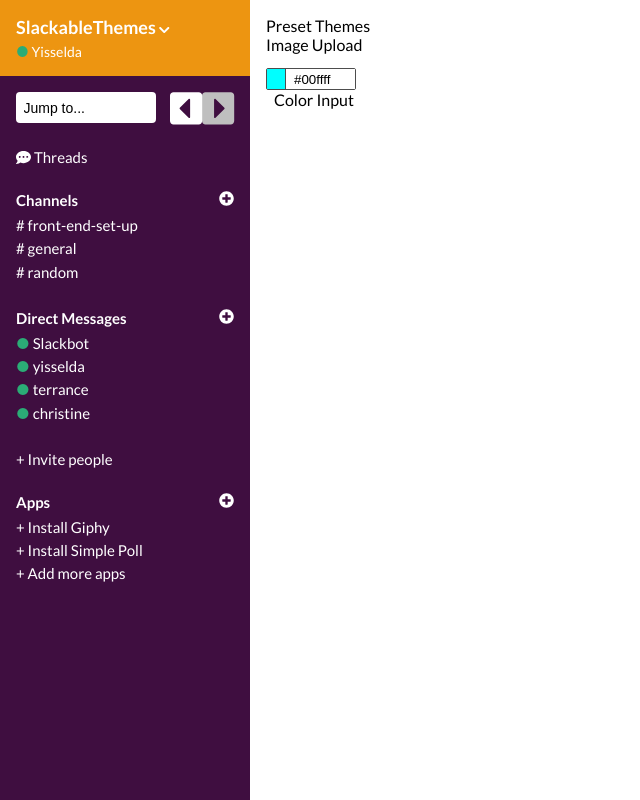
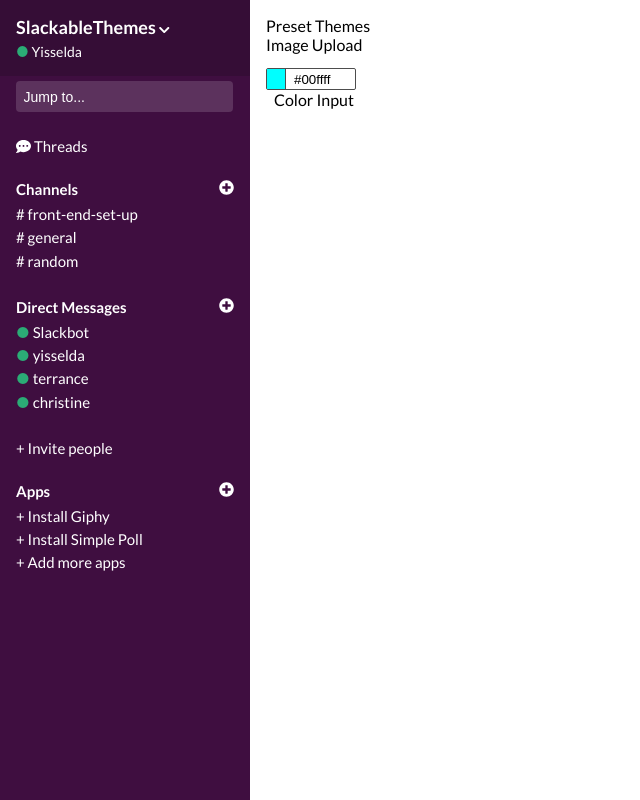
Before and after one commit to yisselda/SlackableThemes, a React app: page / in a window 1280 px wide. Shown: the whole page, without its empty margins (0-640 px from the left). Built offline with nearby package versions, Linux system fonts and the light colour scheme.

Commit message:
Add on hover styling

```diff
--- a/src/components/SideBar.js
+++ b/src/components/SideBar.js
@@ -4,15 +4,28 @@
 import { FontAwesomeIcon } from '@fortawesome/react-fontawesome';
 import { faBell as farBell } from '@fortawesome/fontawesome-free-regular';
 import { faPlusCircle, faCommentDots, faChevronDown, faCaretSquareLeft, faCaretSquareRight } from '@fortawesome/free-solid-svg-icons';
-import { jsx } from '@emotion/core';
+import { jsx, css } from '@emotion/core';
 
 const SideBar = ({ theme : { columnBg, menuBgHover, activeItem, activeItemText, hoverItem, textColor, activePresence, mentionBadge }}) => {
   const channels = ['front-end-set-up','general', 'random'];
   const messages = ['Slackbot','yisselda', 'terrance', 'christine'];
   const apps = ['Install Giphy', 'Install Simple Poll', 'Add more apps'];
 
+  const changeBackground = () => css({
+    ':hover': {
+      backgroundColor: hoverItem
+    }
+  })
+
+  // const focusBackground = () => css({
+  //   ':focus': {
+  //     backgroundColor: activeItem,
+  //     color: activeItemText
+  //   }
+  // })
+
   return (
-  <div className='sidebar' style={{ backgroundColor: columnBg }} >
+  <div className='sidebar' style={{ backgroundColor: columnBg, color: textColor }} >
     <div className='sidebar-menu' css={{
       '&:hover': {
         backgroundColor: menuBgHover
@@ -24,22 +37,20 @@
     </div>
 
     <div className='sidebar-nav'>
-      <input className='find-input' type='text' value='Jump to...' readOnly />
-      <FontAwesomeIcon className='right-icon' icon={faCaretSquareRight} />
-      <FontAwesomeIcon className='left-icon' icon={faCaretSquareLeft} />
+      <input className='find-input' type='text' value='Jump to...' readOnly style={{ color: textColor }} />
 
       <p className='threads'><FontAwesomeIcon className='chat-icon' icon={faCommentDots} /> Threads</p>
 
       <FontAwesomeIcon className='plus-icon' icon={faPlusCircle} />
       <h2 className='channels'>Channels</h2>
-      <ul className='channels-list'>
-        {channels.map((channel) => <li key={channel}># {channel}</li>)}
+      <ul className='channels-list' >
+        {channels.map((channel) => <li key={channel} css={changeBackground}># {channel}</li>)}
       </ul>
 
       <FontAwesomeIcon className='plus-icon' icon={faPlusCircle} />
       <h2 className='direct-messages'>Direct Messages</h2>
       <ul className='messages-list'>
-        {messages.map((message) => <li key={message}><span className='active-status' style={{ color: activePresence }}>●</span> {message}</li>)}
+        {messages.map((message) => <li key={message} css={changeBackground}><span className='active-status' style={{ color: activePresence }}>●</span> {message}</li>)}
       </ul>
 
       <p className='invite-people'>+ Invite people</p>
--- a/src/containers/PageContainer.js
+++ b/src/containers/PageContainer.js
@@ -6,9 +6,9 @@
 
 const aubergine = {
   columnBg: "#3F0E40",
-  // menuBgHover: "#350D36",
-  menuBgHover: "#ED9511",
-  activeItem: "#1164A3",
+  menuBgHover: "#350D36",
+  // activeItem: "#1164A3",
+  activeItem: '#F70A0A',
   activeItemText: "#FFFFFF",
   hoverItem: "#350D36",
   textColor: "#FFFFFF",
--- a/src/styles/sidebar.scss
+++ b/src/styles/sidebar.scss
@@ -33,7 +33,7 @@
 }
 
 .find-input {
-  width: 125px;
+  width: 92.5%;
   border-radius: 4px;
   padding: 7.5px;
   border: none;
@@ -43,6 +43,10 @@
 
 .threads, .invite-people {
   margin: 25px 0 25px 0;
+}
+
+input {
+  background-color: rgba(255,255,255,0.15);
 }
 
 h2 {
@@ -78,17 +82,10 @@
   @include right-float();
 }
 
-.right-icon, .left-icon {
-  font-size: 2.30rem;
-  position: relative;
-  bottom: 2.5px;
-  @include right-float();
-}
-
-.right-icon {
-  color: lighten(black, 75%);
-}
-
 .sidebar-menu, .sidebar-nav {
   padding: 16px;
 }
+
+.sidebar-nav {
+  padding-top: 5px;
+}
```
